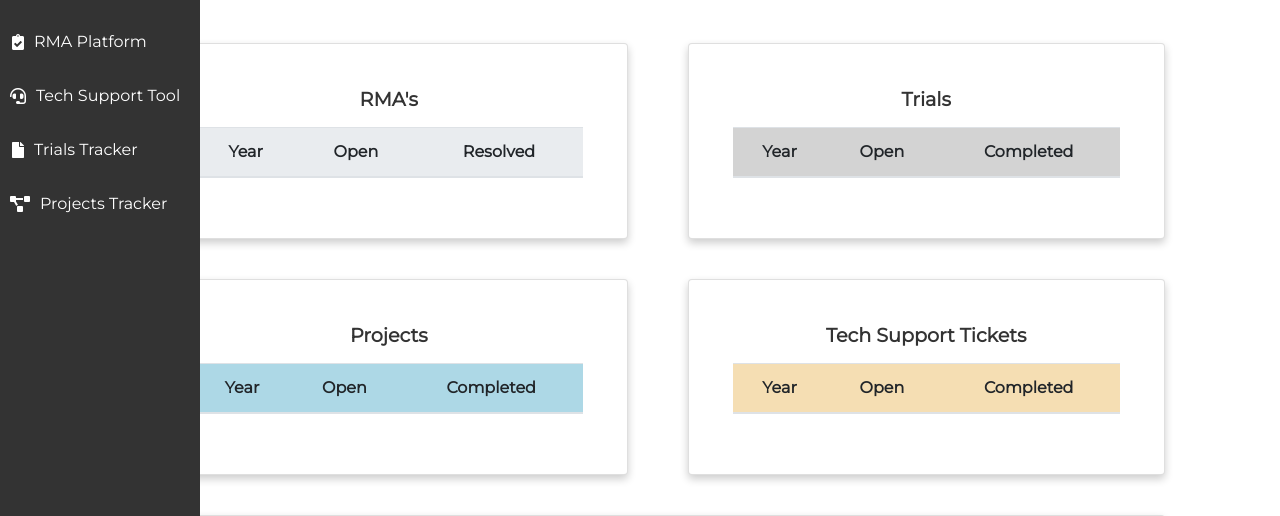
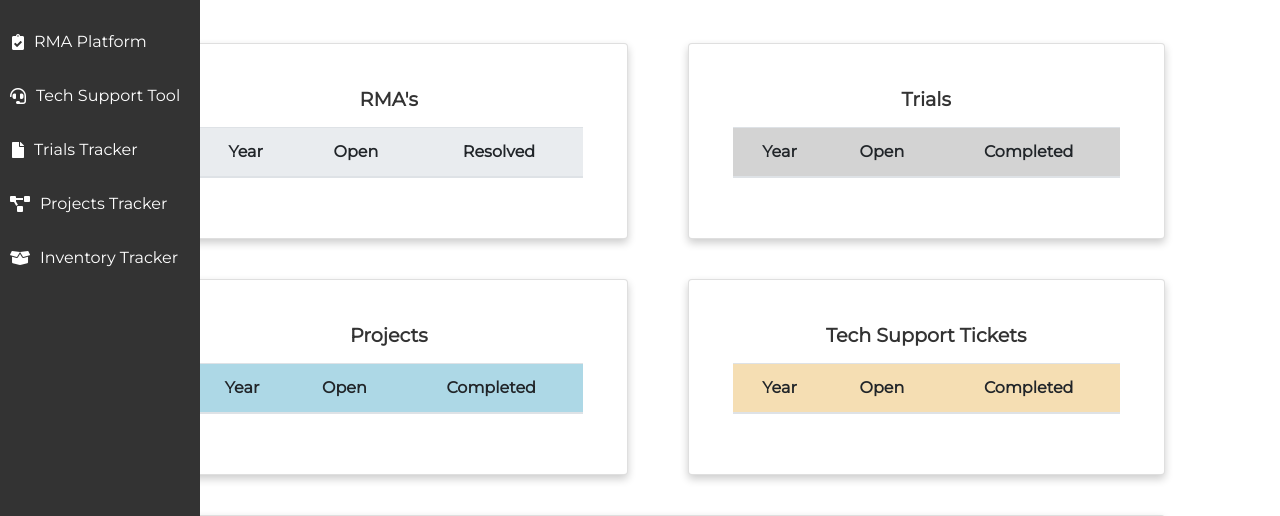
Before and after one commit to Faateh12/Dashboard, a Flask app: template Templates/home.html in a window 1280 px wide. Shown: the part 57-573 px from the top of the page. Run offline with Flask 3, Linux system fonts and the light colour scheme; the template is opened without the code that fills it, so the values that code supplies are empty; parts of the project's set-up code (start-up, migrations or seed data) failed here and were passed over; some libraries are stand-ins or nearby versions.

Commit message:
added inventory tool to sidepanel

```diff
--- a/Templates/home.html
+++ b/Templates/home.html
@@ -57,6 +57,12 @@
                     <a href="{{ url_for('app_login_projects') }}" target="_blank">
                         <i class="fas fa-project-diagram"></i>
                         <span>Projects Tracker</span>
+                    </a>
+                </li>
+                <li>
+                    <a href="{{ url_for('app_login_inventory') }}" target="_blank">
+                        <i class="fas fa-box-open"></i>
+                        <span>Inventory Tracker</span>
                     </a>
                 </li>
             </ul>
@@ -359,6 +365,7 @@
 
         var labels = Object.keys(status_freq);
         var data = Object.values(status_freq);
+        var maxY = Math.max(...data) + 2;
         var colors = [];
         for (var i = 0; i < labels.length; i++) {
           var label = labels[i];
@@ -379,6 +386,12 @@
               break;
             case 'With Olga':
               color = 'pink';
+              break;
+            case 'With Pavel':
+              color = 'grey';
+              break;
+            case 'Cancelled':
+              color = 'purple';
               break;
             default:
               // Use a random color if the label doesn't match any specified case
@@ -406,6 +419,11 @@
                 scales: {
                     y: {
                         beginAtZero: true,
+                        min: 0,
+                        max: maxY,
+                        ticks: {
+                          stepSize: 2 // Set the step size to 1
+                        },
                         title: {
                             display: true,
                             text: 'Number of Tickets',
--- a/application.py
+++ b/application.py
@@ -201,10 +201,10 @@ def generate_token(user_email):
 def send_error_email(error, is_local=False):
     if is_local:
         recipients = ['faateh.work@gmail.com']
-        subject = 'Error on Tech Support tool local host'
+        subject = 'Error on Dashboard local host'
     else:
         recipients = ['faateh.work@gmail.com']
-        subject = 'Error on Tech Support tool'
+        subject = 'Error on Dashboard'
 
     msg = Message(subject, recipients=recipients)
     msg.html = render_template('error_email.html', error=error)
@@ -217,16 +217,16 @@ def internal_server_error(error):
     send_error_email(error, is_local)
     return render_template('500.html'), 500
 
-with application.app_context():
-    trials_counter = Trials.query.all()
-    stages = [item.stage for item in trials_counter if item.stage]
-    stage_freq = {}
-    for i in stages:
-        if i not in stage_freq:
-            stage_freq[i] = 1
-        else:
-            stage_freq[i] += 1
-    print(stage_freq)
+# with application.app_context():
+#     trials_counter = Trials.query.all()
+#     stages = [item.stage for item in trials_counter if item.stage]
+#     stage_freq = {}
+#     for i in stages:
+#         if i not in stage_freq:
+#             stage_freq[i] = 1
+#         else:
+#             stage_freq[i] += 1
+#     print(stage_freq)
 
 @application.route('/logout')
 @login_required
@@ -266,6 +266,14 @@ def app_login_projects():
     email = current.email
     token = generate_token(user_email=email)
     link = f'https://matsing-projects.com/?token={token}'
+    return redirect(link)
+
+@application.route('/inventory-login')
+def app_login_inventory():
+    current = current_user._get_current_object()
+    email = current.email
+    token = generate_token(user_email=email)
+    link = f'https://matsing-inventory.com/?token={token}'
     return redirect(link)
 
 
```
